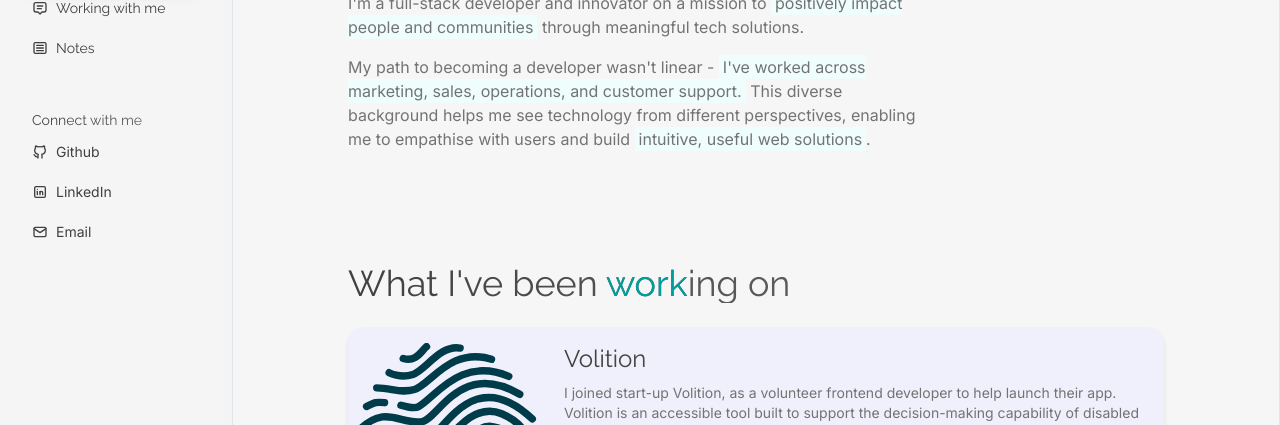
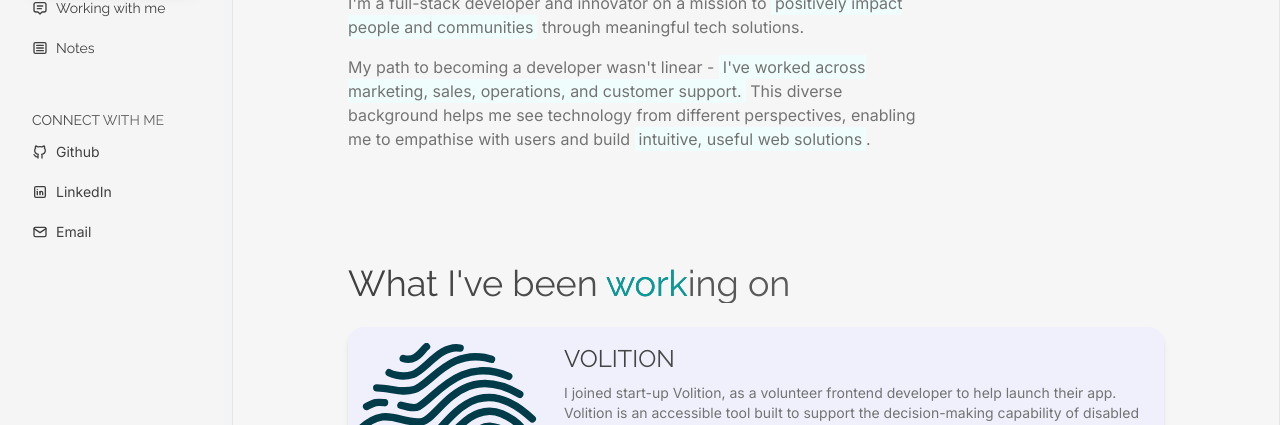
Before and after one commit to mandyh101/portfolio-2025, a Next.js app: page / in a window 1280 px wide. Shown: the part 242-667 px from the top of the page. Built offline with nearby package versions, Linux system fonts and the light colour scheme.

Commit message:
style: add common heading utility classes

```diff
--- a/src/app/globals.css
+++ b/src/app/globals.css
@@ -35,4 +35,12 @@
    .h2{
     @apply text-3xl md:text-4xl;
   }
+
+  .h3{
+    @apply text-xl md:text-2xl uppercase;
+  }
+
+  .h4 {
+    @apply font-heading uppercase;
+  }
 }
```
